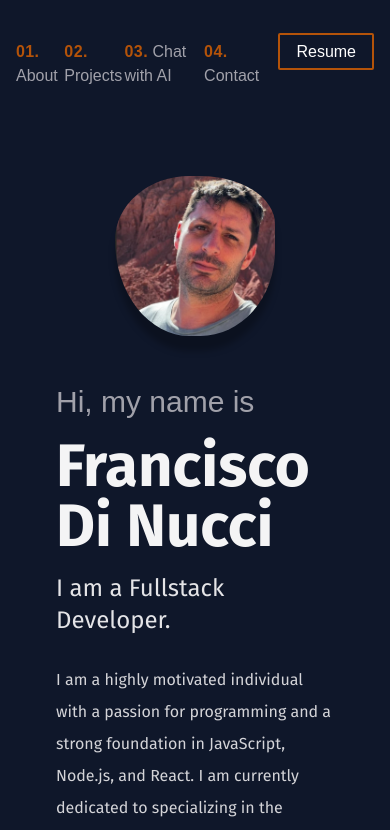
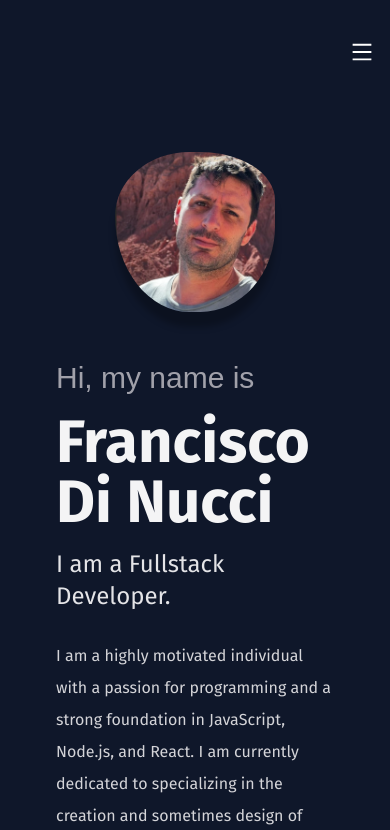
Before and after one commit to pacodinucci/portfolio, a Next.js app: page / in a window 390 px wide. Shown: the top 830 px of the page. Built offline with nearby package versions, Linux system fonts and the light colour scheme; a web font is replaced by a local one.

Commit message:
menu responsive update

```diff
--- a/app/page.js
+++ b/app/page.js
@@ -1,7 +1,7 @@
 'use client';
 import React, { useState } from 'react';
 import {BsFillMoonStarsFill} from 'react-icons/bs';
-import {AiFillLinkedin, AiFillGithub, AiFillMail, AiOutlineDoubleRight} from 'react-icons/ai'
+import {AiFillLinkedin, AiFillGithub, AiFillMail, AiOutlineDoubleRight, AiOutlineMenu, AiOutlineClose} from 'react-icons/ai'
 import Image from 'next/image';
 import devfr from '../public/devfr.png';
 import project1 from '../public/follow.png';
@@ -13,6 +13,11 @@ import project4 from '../public/chatproject.png';
 
 export default function Home() {
   const [darkMode, setDarkMode] = useState(false);
+  const [isMenuOpen, setIsMenuOpen] = useState(false);
+
+  const toggleMenu = () => {
+    setIsMenuOpen(!isMenuOpen);
+  };
 
   return (
       <div className={darkMode ? 'dark' : ''}>
@@ -20,8 +25,11 @@ export default function Home() {
           <div>
           <section className="min-h-screen">
             <nav className={'py-10 mb-12 flex justify-end font-anaheim'}>
+              <button className='md:hidden z-50' onClick={toggleMenu}>
+                {isMenuOpen ? (<p className='text-white text-2xl'><AiOutlineClose/></p>) : (<p className='text-white text-2xl'><AiOutlineMenu/></p>)}
+              </button>
               {/* <h1 className='text-xl font-burtons'>welcome,</h1> */}
-              <ul className='flex justify-around md:gap-10'>
+              <ul className={`md:flex md:justify-around md:gap-10 hidden absolute py-4 md:relative`}>
                 {/* <li>
                   <BsFillMoonStarsFill className='cursor-pointer text-2xl' onClick={() => setDarkMode(!darkMode)}/>
                 </li> */}
@@ -31,6 +39,19 @@ export default function Home() {
                 <li className='text-zinc-400 cursor-pointer hover:text-white'><span className='text-amber-700 font-bold tracking-wide'>04.</span> Contact</li>
                 <li><a href="#" className='border-2 border-amber-700 rounded-sm text-white px-4 py-2 ml-4 hover:bg-amber-700 transition-bg'>Resume</a></li>
               </ul>
+              {isMenuOpen && (
+                <div
+                className='md:hidden w-full h-full absolute inset-0 bg-slate-900 z-40'
+                  onClick={toggleMenu}>
+                    <ul className='flex flex-col justify-center items-center align-middle h-full gap-10'>
+                      <li className='text-zinc-400 text-4xl cursor-pointer hover:text-white'><span className='text-amber-700 font-bold tracking-wide'>01.</span> About</li>
+                      <li className='text-zinc-400 text-4xl cursor-pointer hover:text-white'><span className='text-amber-700 font-bold tracking-wide'>02.</span> Projects</li>
+                      <li className='text-zinc-400 text-4xl cursor-pointer hover:text-white'><span className='text-amber-700 font-bold tracking-wide'>03.</span> Chat with AI</li>
+                      <li className='text-zinc-400 text-4xl cursor-pointer hover:text-white'><span className='text-amber-700 font-bold tracking-wide'>04.</span> Contact</li>
+                      <li className='py-20'><a href="#" className='border-2 border-amber-700 rounded-sm text-white text-4xl px-4 py-2 ml-4 hover:bg-amber-700 transition-bg'>Download Resume</a></li>
+                    </ul>
+                  </div>
+              )}
             </nav>
             <div className='flex flex-col-reverse md:flex-row align-middle'>
               <div className='text-left p-10 flex flex-col justify-center'>
```
